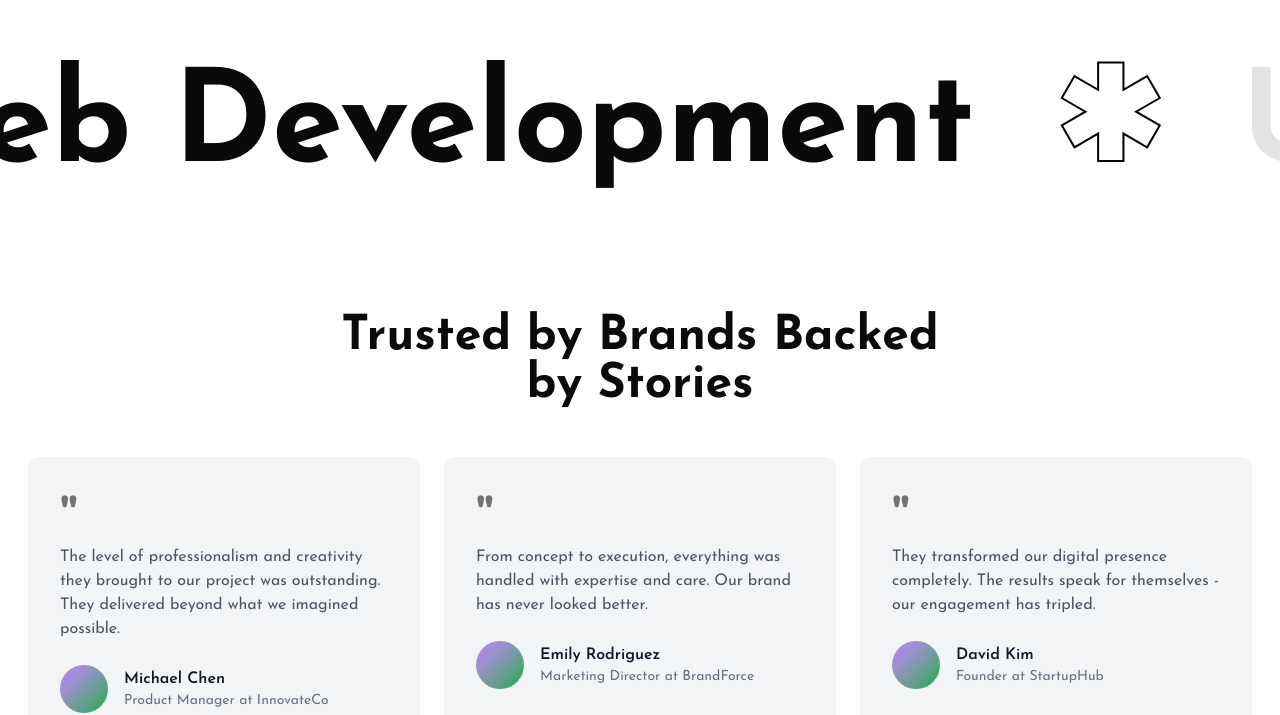
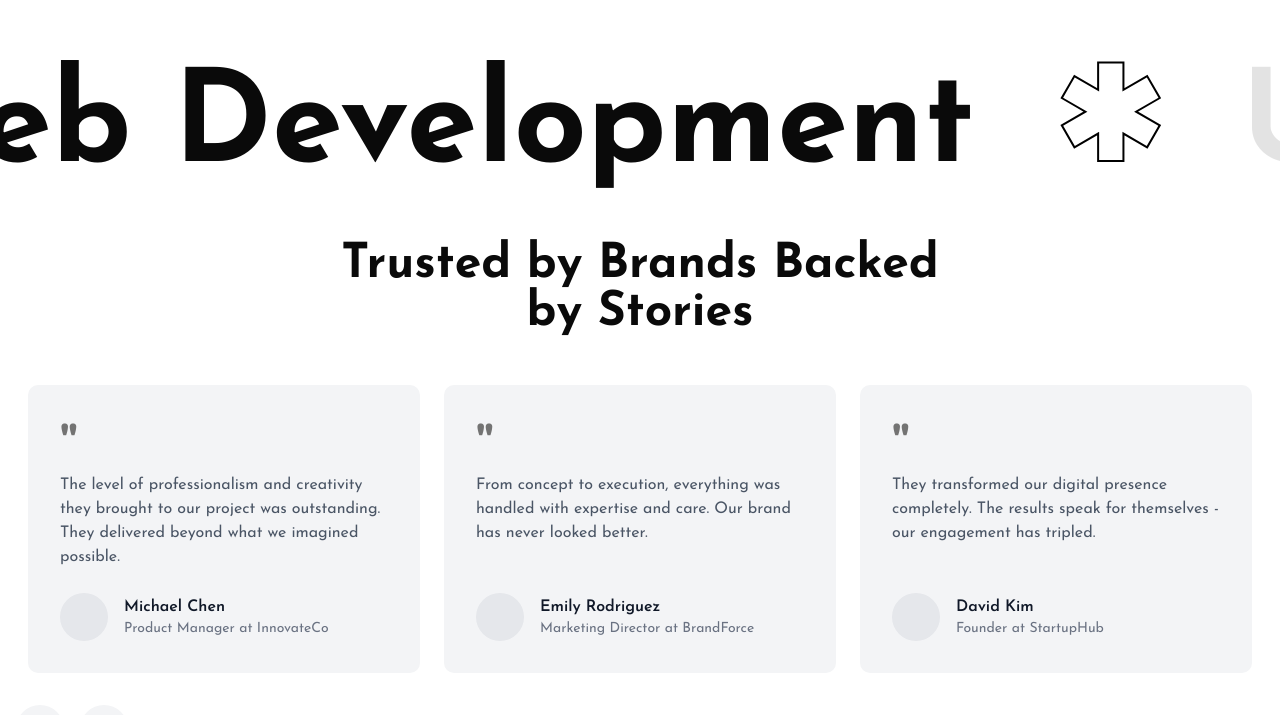
Before and after one commit to joshnwosu/correct-pixel-web, a Next.js app: page / in a window 1280 px wide. Shown: the part 4649-5364 px from the top of the page. Built offline with nearby package versions, Linux system fonts and the light colour scheme; a web font is replaced by a local one.

Commit message:
updated color to green

```diff
--- a/components/sections/testimonials.tsx
+++ b/components/sections/testimonials.tsx
@@ -128,7 +128,7 @@ const Testimonials = () => {
 
   return (
     <section className='py-24'>
-      <Marquee speed={20} className='pb-20'>
+      <Marquee speed={20} className='pb-2'>
         <div className='text-7xl md:text-9xl font-black whitespace-nowrap py-10'>
           <span>Web Development</span>
           <span className='mx-20 whitespace-nowrap [-webkit-text-stroke:2px_black] [-webkit-text-fill-color:transparent]'>
@@ -148,7 +148,7 @@ const Testimonials = () => {
       <div className='max-w-7xl mx-auto px-4'>
         {/* Header */}
         <div className='text-center mb-12'>
-          <p className='text-5xl font-bold'>
+          <p className='text-3xl md:text-5xl font-bold'>
             Trusted by Brands Backed <br />
             by Stories
           </p>
@@ -168,14 +168,14 @@ const Testimonials = () => {
                 key={`desktop-${testimonial.id}-${index}`}
                 className='w-1/3 flex-shrink-0 px-3'
               >
-                <div className='bg-gray-100 rounded-lg p-8 h-full'>
+                <div className='bg-gray-100 rounded-lg p-8 h-full flex flex-col'>
                   {/* Quote icon */}
                   <div className='text-muted-foreground text-4xl mb-4 font-ultra'>
                     "
                   </div>
 
                   {/* Content */}
-                  <p className='text-gray-600 mb-6 line-clamp-4'>
+                  <p className='text-gray-600 mb-6 line-clamp-4 flex-1'>
                     {testimonial.content}
                   </p>
 
@@ -189,7 +189,7 @@ const Testimonials = () => {
                           className='w-full h-full object-cover'
                         />
                       ) : (
-                        <div className='w-full h-full bg-gradient-to-br from-purple-400 to-green-600' />
+                        <div className='w-full h-full bg-gray-200' />
                       )}
                     </div>
                     <div>
@@ -237,7 +237,7 @@ const Testimonials = () => {
                           className='w-full h-full object-cover'
                         />
                       ) : (
-                        <div className='w-full h-full bg-gradient-to-br from-purple-400 to-green-600' />
+                        <div className='w-full h-full bg-gray-200' />
                       )}
                     </div>
                     <div>
```
